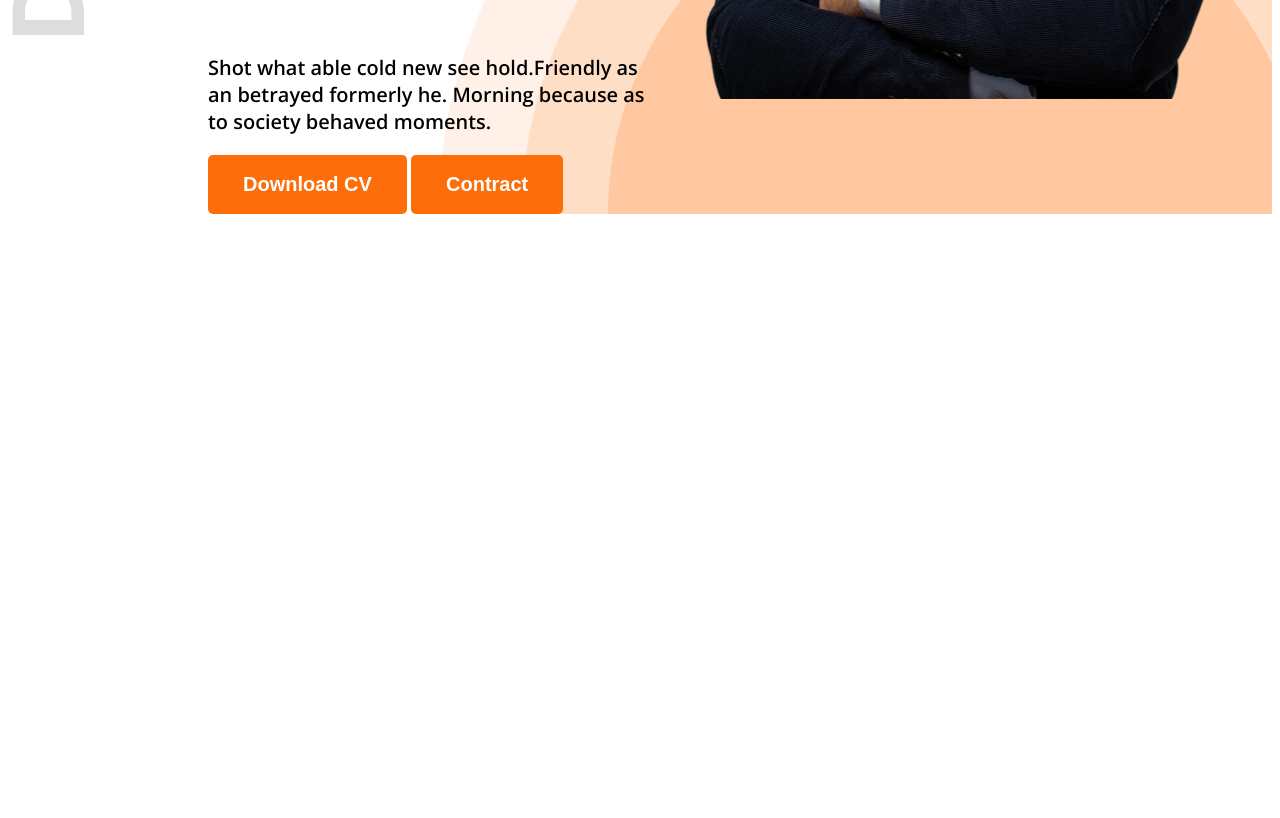
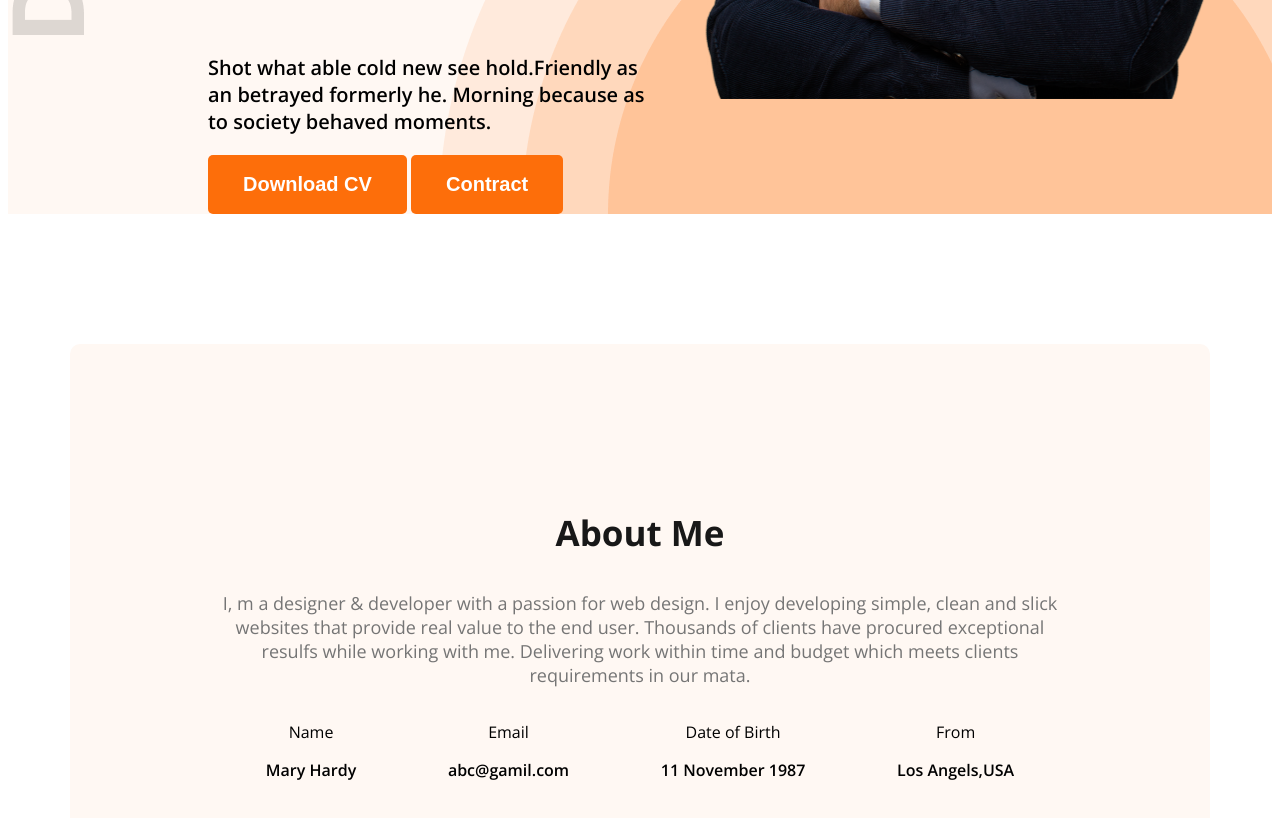
Before and after one commit to ismailsajid/web-dev-portfolio, a plain HTML site: page index.html in a window 1280 px wide. Shown: the part 736-1554 px from the top of the page. Before the commit the page ends 958 px from the top, so only its background shows below. Drawn offline with nearby package versions, Linux system fonts and the light colour scheme.

Commit message:
added about Section

```diff
--- a/index.html
+++ b/index.html
@@ -7,7 +7,7 @@
     <link rel="stylesheet" href="style/portfolio.css">
 </head>
 <body class="open-sans-normal">
-    <header class="header">
+    <header class="header secondary-bg">
         <nav>
             <h3 class="nav-title">Ma<span class="text-primary">r</span>y</h3>
             <ul>
@@ -32,7 +32,29 @@
 
     </header>
     <main>
+        <section class="about secondary-bg">
+            <h3 class="section-title">About Me</h3>
+            <p class="section-description">I, m a designer & developer with a passion for web design. I enjoy developing simple, clean and slick websites that provide real value to the end user. Thousands of clients have procured exceptional resulfs while working with me. Delivering work within time and budget which meets clients requirements in our mata.</p>
+            <div class="about-items">
+                <div class="about-item">
+                    <p class="item-title">Name</p>
+                    <p class="item-description">Mary Hardy</p>
+                </div>
+                <div class="about-item">
+                    <p class="item-title">Email</p>
+                    <p class="item-description">abc@gamil.com</p>
+                </div>
+                <div class="about-item">
+                    <p class="item-title">Date of Birth</p>
+                    <p class="item-description">11 November 1987</p>
+                </div>
+                <div class="about-item">
+                    <p class="item-title">From</p>
+                    <p class="item-description">Los Angels,USA</p>
+                </div>
+            </div>
 
+        </section>
     </main>
     <footer>
 
--- a/style/portfolio.css
+++ b/style/portfolio.css
@@ -10,6 +10,10 @@
     "wdth" 100;
 }
 /* shared-style */
+.secondary-bg{
+    background-color: #FFF8F3;
+}
+
 .dark-2{
     color: #474747;
 }
@@ -27,6 +31,17 @@
     border-radius: 5px;
 
 }
+.section-title{
+    font-size: 35px;
+    font-weight: bold;
+    color: #181818;
+}
+.section-description{
+    font-size: 18px;
+    color: #757575;
+}
+
+
 /* header */
 .header{
     background-image: url(../images/developer.png), url(../images/header_bg.png);
@@ -85,3 +100,23 @@ nav li a{
     width: 580px;
     height: 676px;
 }
+
+/* main style */
+main{
+    max-width: 1140px;
+    margin: 0 auto;
+}
+/* about styles */
+.about{
+    border-radius: 10px;
+    padding: 130px 150px;
+    text-align: center;
+    margin-top: 130px;
+}
+.about-items{
+    display: flex;
+    justify-content: space-around;
+}
+.item-description{
+    font-weight: 600;
+}
```
